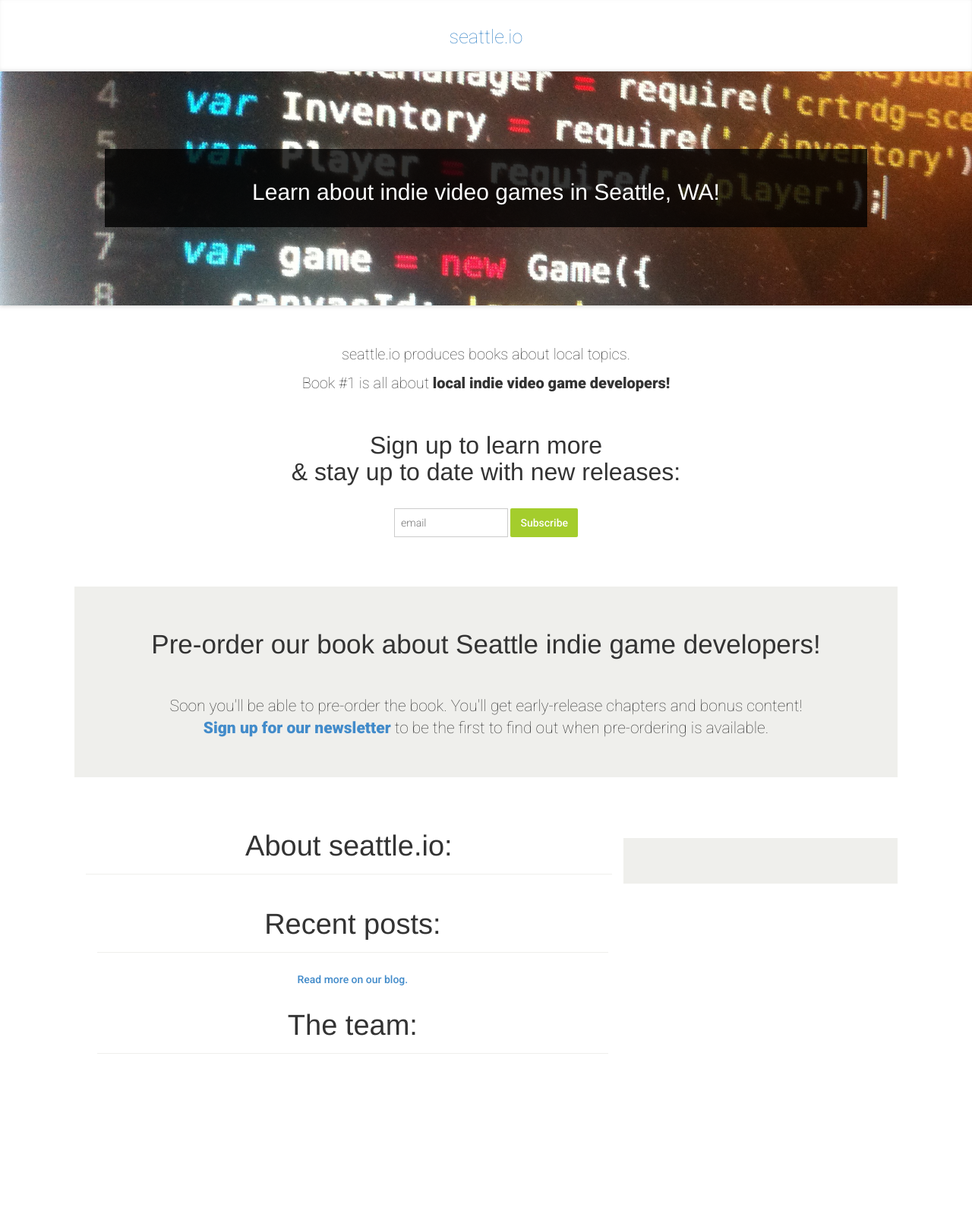
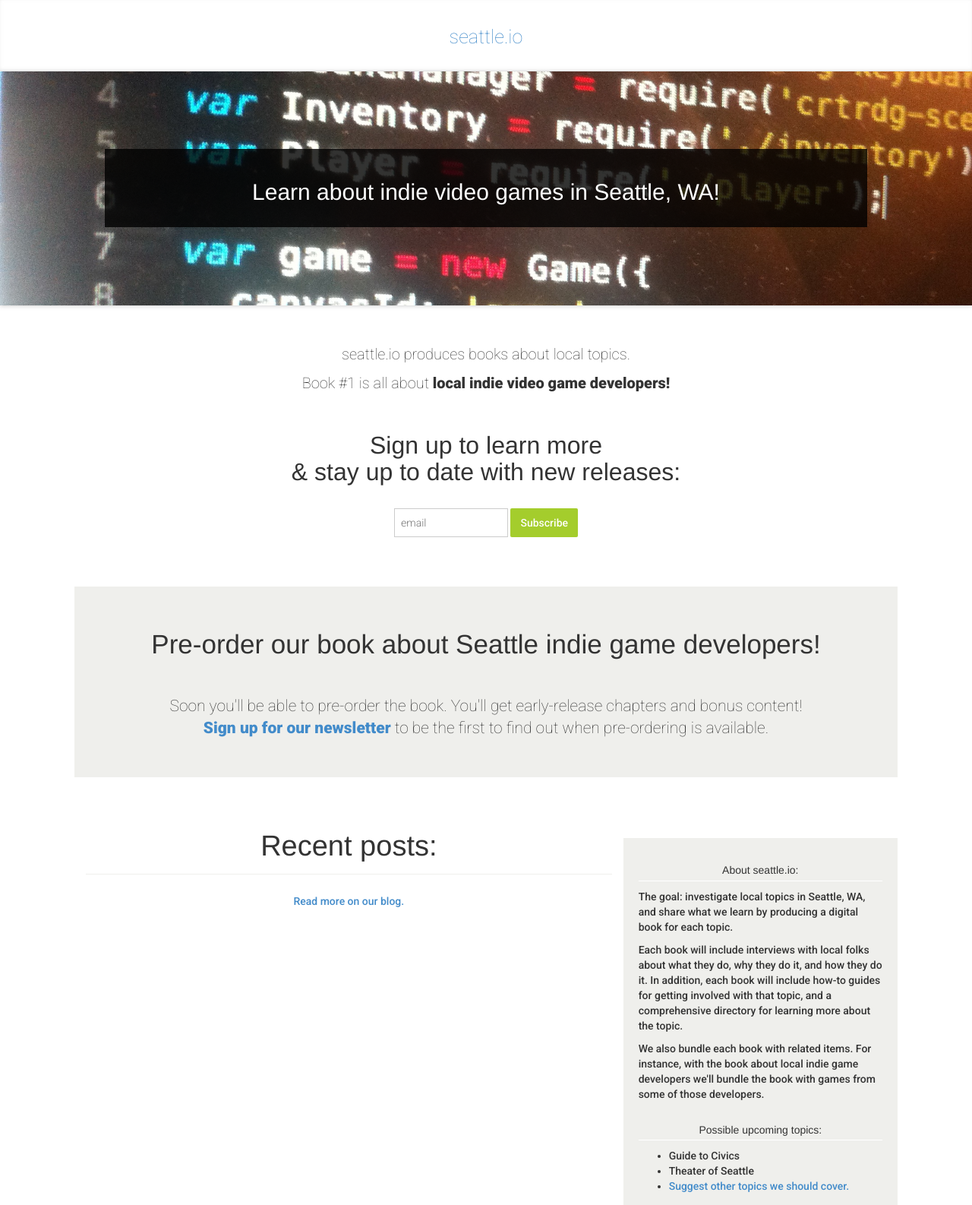
Before and after one commit to seattleio/seattleio.github.com, a Jekyll site: the page built from index.html, in a window 1280 px wide. Shown: the whole page at 76% size. Built offline with Jekyll 4.4.1, drawn with Linux system fonts in a browser that asks for light colours; nearby versions of some CDN libraries; library files that are not in the unit come from our copies; before the commit the page ends 1412 px from its top, so only the background shows below that.

Commit message:
about section

```diff
--- a/index.html
+++ b/index.html
@@ -47,23 +47,33 @@ pizza: "pizza is fucking awesome!"
     </div>
 
     <div class="row">
-      <section id="about" class="col-lg-8">
-        <h1>About seattle.io:</h1>
+      <section id="recent-posts" class="col-lg-8">
+        <h1>Recent posts:</h1>
+        <div id="tumblr"></div>
+        <p class="center"><a class="" href="http://seattleio.tumblr.com" target="_blank">Read more on our blog.</a></p>
       </section>
-
       <div class="col-lg-4 sidebar">
+        <h5>About seattle.io:</h5>
+        <p>The goal: investigate local topics in Seattle, WA, and share what we learn by producing a digital book for each topic.</p>
+        <p>Each book will include interviews with local folks about what they do, why they do it, and how they do it. In addition, each book will include how-to guides for getting involved with that topic, and a comprehensive directory for learning more about the topic.</p>
+        <p>We also bundle each book with related items. For instance, with the book about local indie game developers we'll bundle the book with games from some of those developers.</p>
+        <h5>Possible upcoming topics:</h5>
+        <ul>
+          <li>Guide to Civics</li>
+          <li>Theater of Seattle</li>
+          <li><a href="mailto:hi@learnjs.io">Suggest other topics we should cover.</a></li>
+        </ul>
       </div>
     </div>
 
-    <section id="recent-posts" class="col-lg-8">
-      <h1>Recent posts:</h1>
-      <div id="tumblr"></div>
-      <p class="center"><a class="" href="http://seattleio.tumblr.com" target="_blank">Read more on our blog.</a></p>
+    <!--
+    <section id="about" class="col-lg-8">
+      <h1>About seattle.io:</h1>
     </section>
-<br>
     <section id="team" class="col-lg-8">
       <h1>The team:</h1>
     </section>
+    -->
 
 
 
--- a/style.css
+++ b/style.css
@@ -21,7 +21,7 @@ a:active {
 
 .sidebar {
   margin-top: 30px;
-  padding: 30px 20px;
+  padding: 5px 20px;
   background-color: #efefec;
 }
 
@@ -149,6 +149,14 @@ h3.post-title a {
   color: #757572;
 }
 
+.sidebar h5 {
+  text-align: center;
+  margin-top: 30px;
+  padding-bottom: 5px;
+  border-bottom: 1px solid #fff;
+  margin-bottom: 10px;
+}
+
 @media only screen and (min-width: 500px) {
   .banner {
     padding-top: 8%;
```
